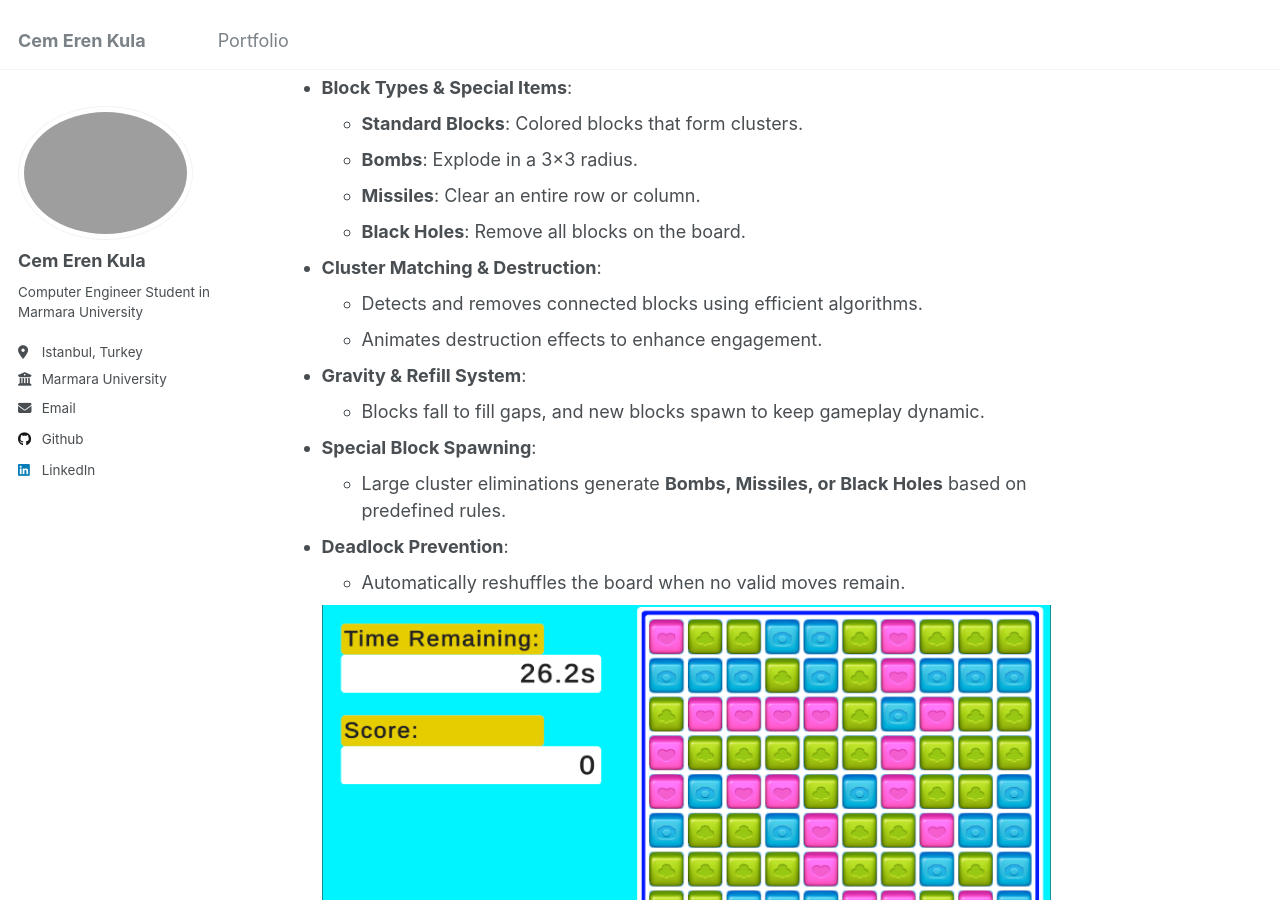
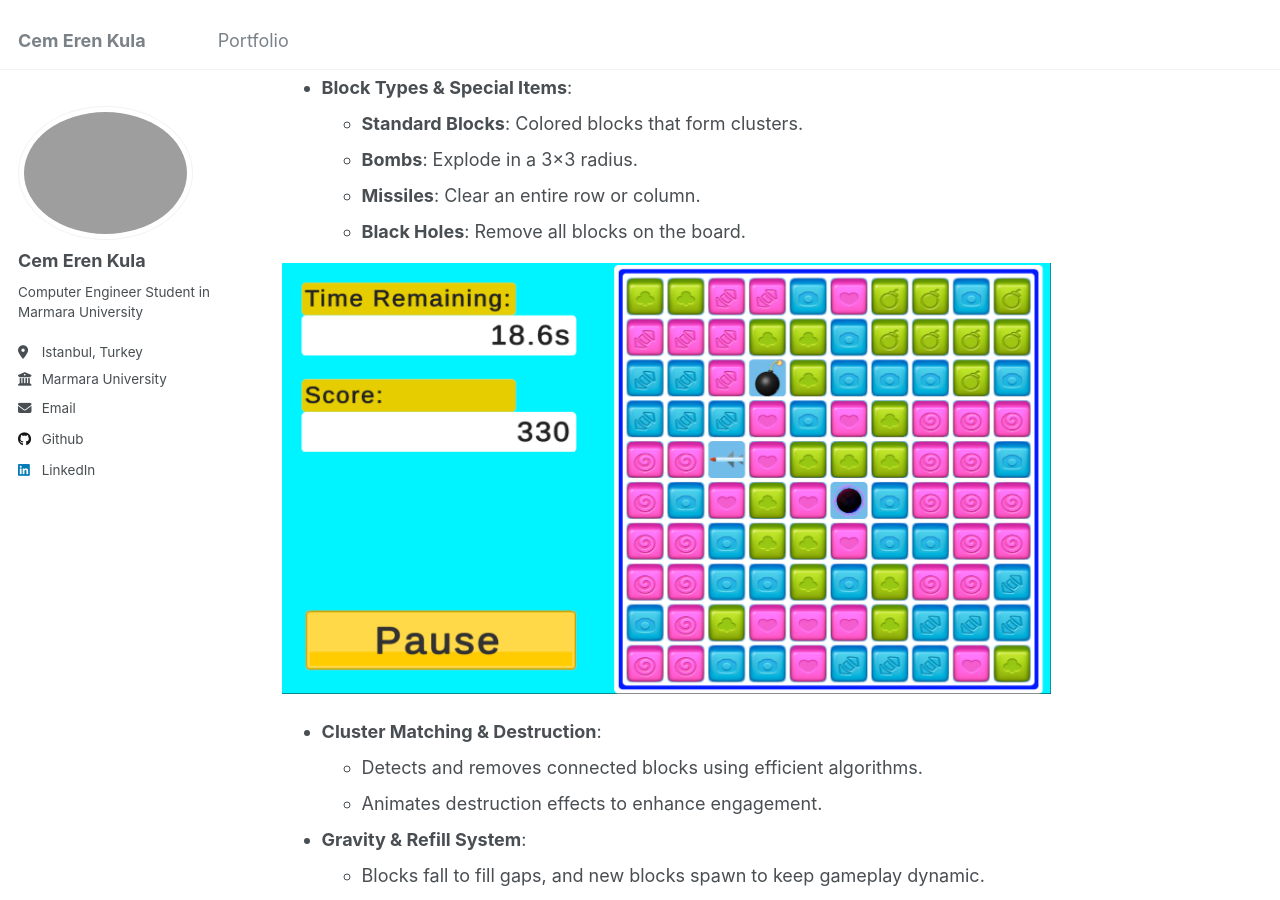
Before and after one commit to cemerenkula/cemerenkula.github.io, a Jekyll site: the page built from _portfolio/portfolio-1.md, in a window 1280 px wide and 900 px high, scrolled down 2104 px. Built offline with Jekyll 4.4.1, drawn with Linux system fonts in a browser that asks for light colours.

Commit message:
Fix screenshot

```diff
--- a/_portfolio/portfolio-1.md
+++ b/_portfolio/portfolio-1.md
@@ -45,6 +45,9 @@ Developed a dynamic **Tile Blast** puzzle game featuring intuitive UI, engaging
   - **Bombs**: Explode in a 3×3 radius.
   - **Missiles**: Clear an entire row or column.
   - **Black Holes**: Remove all blocks on the board.
+
+![Tile Blast Game Screenshot](/images/Tile_Blast_SpecialBlocks.png)
+
 - **Cluster Matching & Destruction**:
   - Detects and removes connected blocks using efficient algorithms.
   - Animates destruction effects to enhance engagement.
```
Also changed, not shown: images/Tile_Blast_1.png, images/Tile_Blast_SpecialBlocks.png (added).
